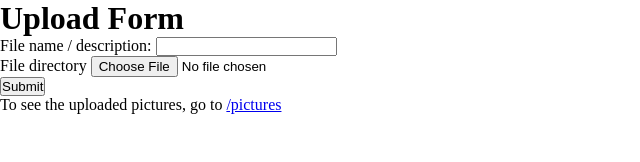
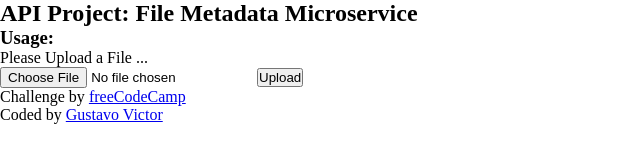
Before and after one commit to Gustavo-Victor/upload-api, a website: page views/index.html in a window 1280 px wide. Shown: the whole page, without its empty margins (0-640 px from the left). Drawn offline with Linux system fonts and the light colour scheme; files that its build step writes are made by us from their sources.

Commit message:
feat: update index.html

```diff
--- a/views/index.html
+++ b/views/index.html
@@ -1,34 +1,42 @@
 <!DOCTYPE html>
-    <html lang="en">
-    <head>
-        <meta charset="UTF-8">
-        <meta name="viewport" content="width=device-width, initial-scale=1.0">
-        <title>Document</title>
+<html lang="en-GB">
 
-        <!--style-->
-        <link rel="stylesheet" href="style.css">
-    </head>
-    <body>
+<head>
+    <meta charset="utf-8">
+    <meta name="viewport" content="width=device-width, initial-scale=1.0">
+    <title>File Metadata</title>
+    <link rel="shortcut icon" href="https://cdn.freecodecamp.org/universal/favicons/favicon-32x32.png"
+        type="image/x-icon" />
+    <link href="https://fonts.googleapis.com/css?family=Roboto" rel="stylesheet" type="text/css">
+    <link href="/public/style.css" rel="stylesheet" type="text/css">
+</head>
 
-        <div class="container">
-            <h1>Upload Form</h1>
-            <form action="/pictures" class="upload-form" method="post" enctype="multipart/form-data">
-                <div class="form-group">
-                    <label for="file">File name / description: </label>
-                    <input type="text" name="name" id="name" required maxlength="32" minlength="4">
-                </div>
+<body>
+    <div class="container">
+        <h2>API Project: File Metadata Microservice</h2>
 
-                <div class="form-group">
-                    <label for="file">File directory</label>
-                    <input type="file" name="file" id="file" required>
-                </div>
+        <h3>Usage:</h3>
+        <p>
+            Please Upload a File ...
+        </p>
+        <div class="view">
+            <h4 id="output"></h4>
+            <form enctype="multipart/form-data" method="POST" action="/api/fileanalyse">
+                <input id="inputfield" type="file" name="upfile">
+                <input id="button" type="submit" value="Upload">
+            </form>
+        </div>
+    </div>
+    <div class="footer">
+        <p>
+            Challenge by
+            <a href="http://www.freecodecamp.com" target="_blank">freeCodeCamp</a>
+        </p>
+        <p>
+            Coded by
+            <a href="http://github.com/Gustavo-Victor/" target="_blank">Gustavo Victor</a>
+        </p>
+    </div>
+</body>
 
-                <div class="form-group">
-                    <button type="submit" id="submit">Submit</button>
-                </div>
-            </form>
-
-            <p>To see the uploaded pictures, go to <a href="/pictures">/pictures</a> </p>
-        </div>
-    </body>
 </html>
```
